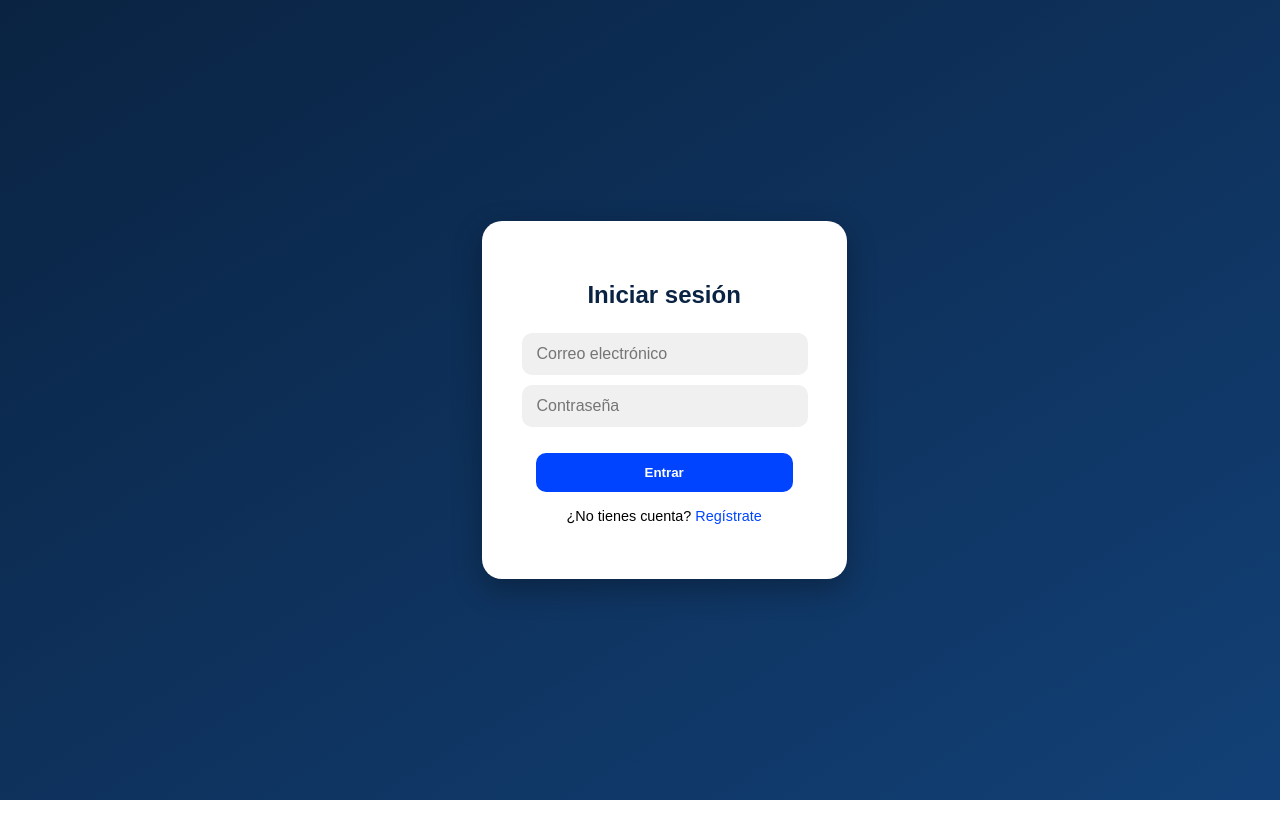
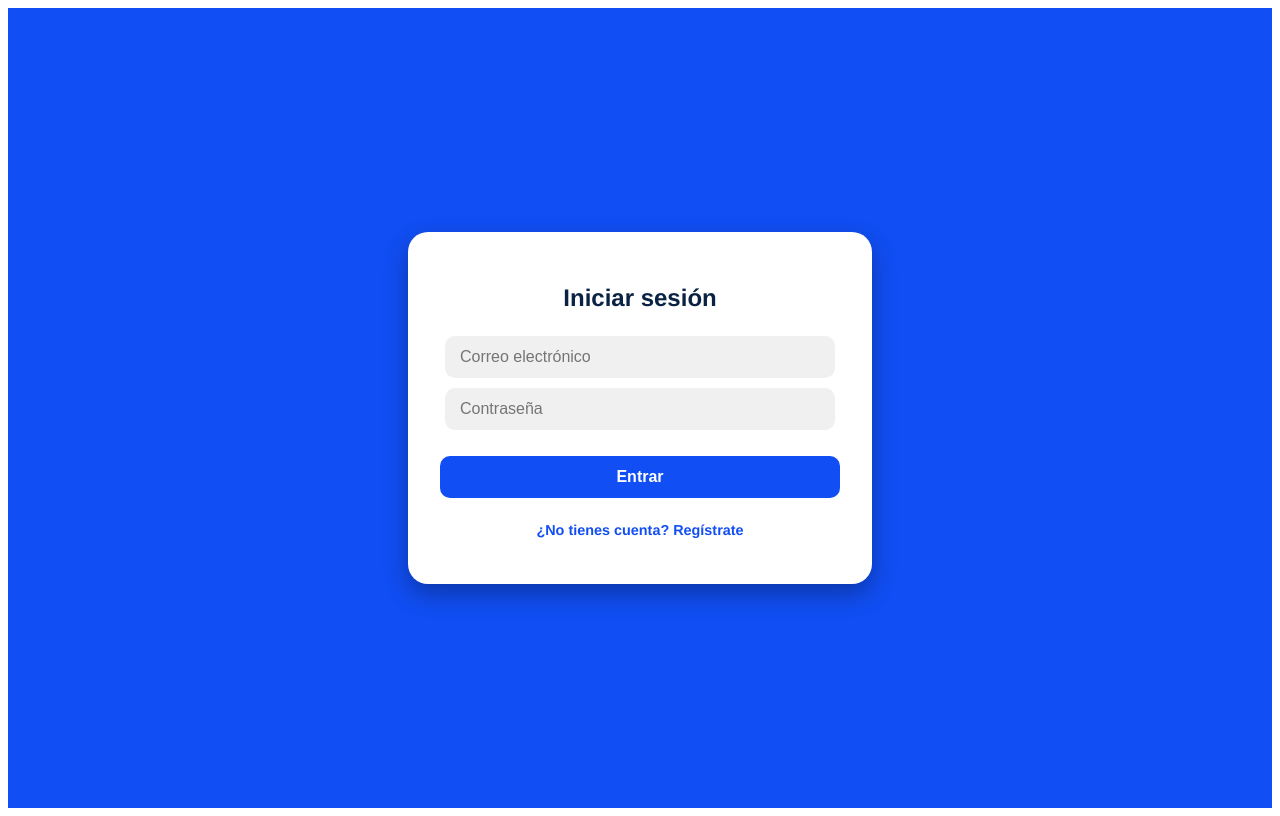
Before and after one commit to Calambillo11235813/PARCIAL-1-SI2--FRONTED, a React (Vite) app: page /login in a window 1280 px wide. Built offline with nearby package versions, Linux system fonts and the light colour scheme.

Commit message:
Estilos login y register

```diff
--- a/src/pages/login.jsx
+++ b/src/pages/login.jsx
@@ -2,6 +2,7 @@
 import React, { useState } from 'react';
 import axios from '../api/axiosConfig';
 import '../styles/login.css';
+import { Link } from 'react-router-dom';
 
 const Login = () => {
     const [credentials, setCredentials] = useState({
@@ -31,6 +32,7 @@ const Login = () => {
     };
 
     return (
+        <div className='form-page'>
             <div className="login-container">
                 <h2>Iniciar sesión</h2>
                 <form onSubmit={handleSubmit}>
@@ -52,7 +54,12 @@ const Login = () => {
                     />
                     <button type="submit">Entrar</button>
                 </form>
-            <p>¿No tienes cuenta? <a href="/register">Regístrate</a></p>
+                <p>
+                <Link to="/registro" className="register-link">
+                    ¿No tienes cuenta? Regístrate
+                </Link>
+                </p>
+            </div>
         </div>
     );
 };
--- a/src/styles/login.css
+++ b/src/styles/login.css
@@ -1,21 +1,18 @@
-/* Fondo general */
-body {
-    margin: 0;
-    padding: 0;
-    font-family: 'Poppins', sans-serif;
-    background: linear-gradient(to bottom right, #0a2342, #124076);
+.form-page {
+
+    background-color: #114ef3;
     min-height: 100vh;
     display: flex;
+    justify-content: center;
     align-items: center;
-    justify-content: center;
+    font-family: "Inter-SemiBold", Helvetica, sans-serif;
 }
-
 /* Contenedor del formulario */
 .login-container {
     background-color: white;
-    padding: 2.5rem;
+    padding: 2rem;
     border-radius: 20px;
-    box-shadow: 0 10px 30px rgba(0, 0, 0, 0.3);
+    box-shadow: 0 10px 25px rgba(0, 0, 0, 0.3);
     width: 90%;
     max-width: 400px;
     text-align: center;
@@ -25,7 +22,6 @@ body {
 .login-container h2 {
     margin-bottom: 1.5rem;
     color: #0a2342;
-    font-weight: 600;
 }
 
 /* Inputs */
@@ -43,20 +39,21 @@ body {
 
 /* Botón */
 .login-container button {
-    width: 90%;
+    width: 100%;
     padding: 12px;
-    margin-top: 1rem;
-    background-color: #0044ff;
+    background-color: #114ef3;
     color: white;
-    font-weight: 600;
+    font-weight: bold;
+    font-size: 1rem;
     border: none;
     border-radius: 10px;
+    margin-top: 1rem;
     cursor: pointer;
-    transition: background-color 0.3s ease;
+    transition: background 0.3s;
 }
 
 .login-container button:hover {
-    background-color: #0033cc;
+    background-color: #1345d1;
 }
 
 /* Enlace a registro (opcional) */
@@ -65,8 +62,29 @@ body {
     font-size: 0.9rem;
 }
 
-.login-container a {
-    color: #0044ff;
-    font-weight: 500;
+.register-link {
+    display: block;
+    margin-top: 1.5rem;
+    color: #114ef3;
+    font-weight: bold;
     text-decoration: none;
+    transition: color 0.3s;
 }
+.register-link:hover {
+    color: #1345d1;
+}
+
+/* Responsive */
+@media (max-width: 480px) {
+    .login-container {
+        padding: 1.5rem;
+    }
+
+    .login-container h2 {
+        font-size: 1.5rem;
+    }
+
+    .login-container button {
+        font-size: 0.95rem;
+    }
+}
--- a/src/styles/register.css
+++ b/src/styles/register.css
@@ -1,5 +1,6 @@
 /* Fondo general con gradiente azul */
 .form-page {
+
     background-color: #114ef3;
     min-height: 100vh;
     display: flex;
```
Lines whose indentation alone changed are shown as unchanged.
